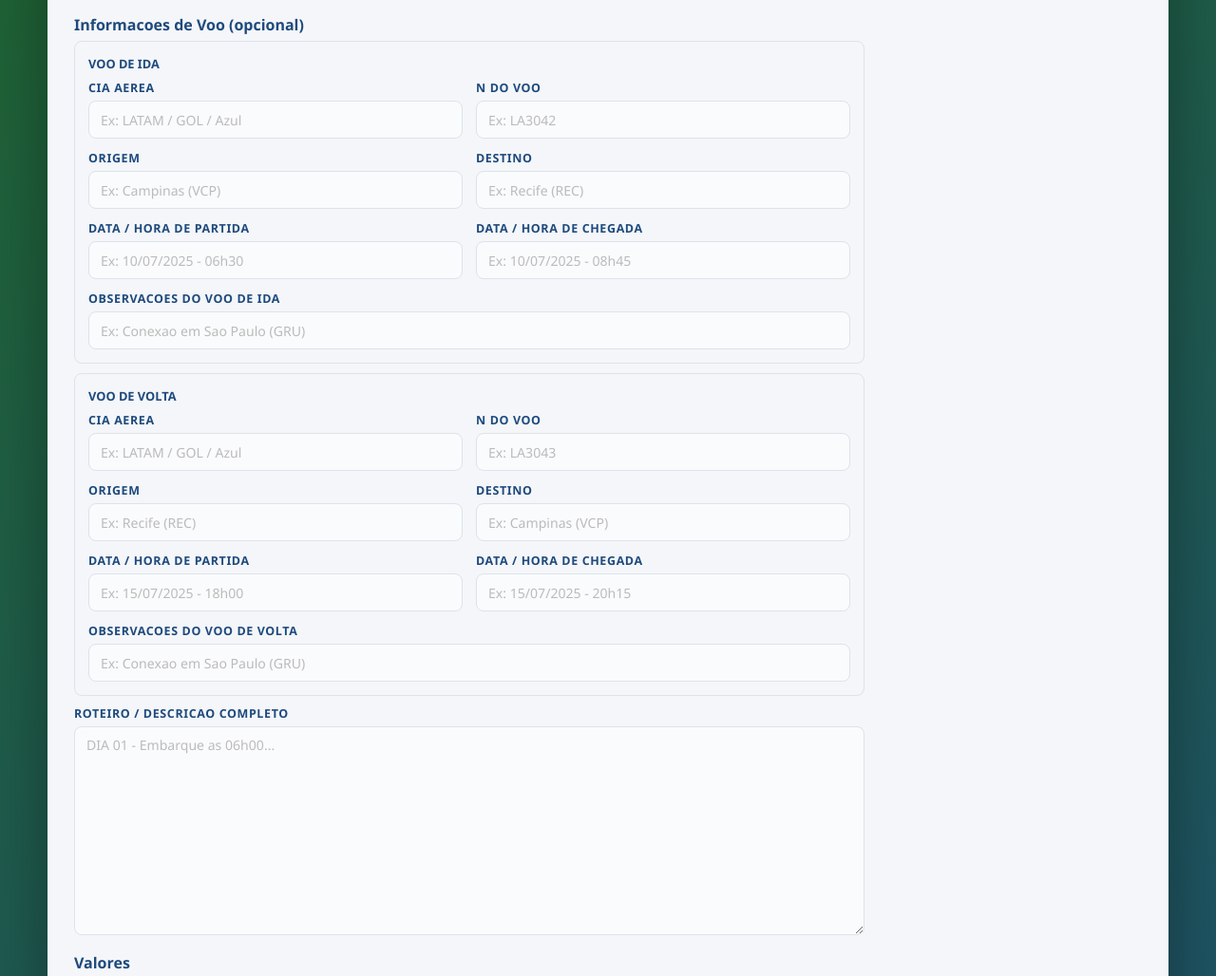
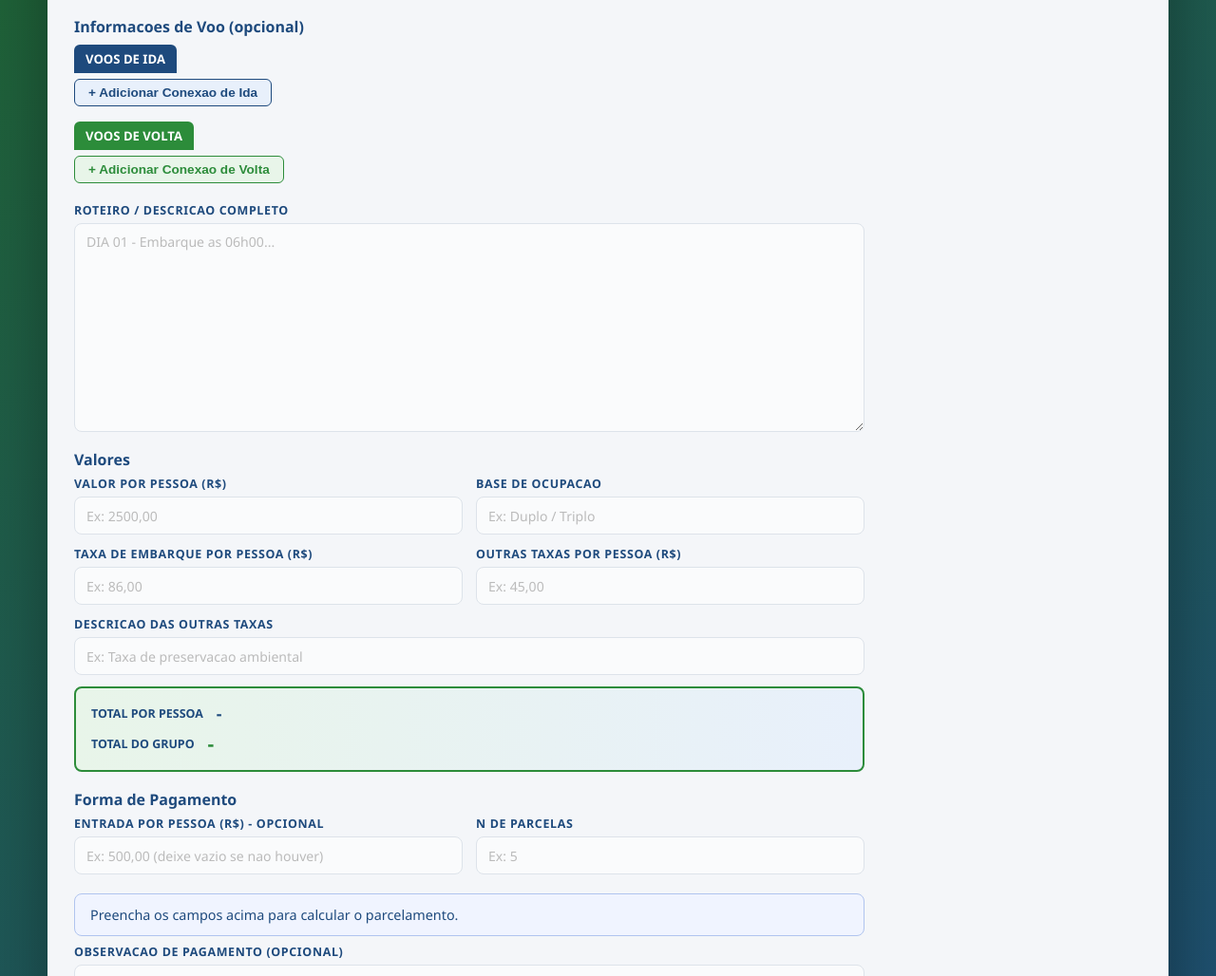
Before and after one commit to fernandoneto1210-sys/oficina-gerador-de-orcamentos, a plain HTML site: page index.html in a window 1280 px wide. Shown: the part 487-1515 px from the top of the page at 95% size. Drawn offline with nearby package versions, Linux system fonts and the light colour scheme.

Commit message:
Update index.html

```diff
--- a/index.html
+++ b/index.html
@@ -8,7 +8,6 @@
   <script src="https://cdnjs.cloudflare.com/ajax/libs/jspdf/2.5.1/jspdf.umd.min.js"></script>
 </head>
 <body>
-
 <div class="app-container">
 
   <header class="app-header">
@@ -43,7 +42,6 @@
 
       <h2>Dados do Orcamento</h2>
 
-      <!-- CLIENTE -->
       <div class="field-row">
         <div class="field-group">
           <label for="cliente">Nome do cliente</label>
@@ -93,109 +91,45 @@
       </div>
 
       <!-- VOOS -->
-      <div style="margin:18px 0 6px 0;">
+      <div style="margin:20px 0 8px 0;display:flex;align-items:center;gap:10px;">
         <strong style="color:#1e4a7d;font-size:1rem;">
           Informacoes de Voo (opcional)
         </strong>
       </div>
 
-      <div style="border:1.5px solid #dde3ea;border-radius:8px;
-                  padding:14px;margin-bottom:10px;">
-        <div style="font-size:0.8rem;font-weight:700;color:#1e4a7d;
-                    margin-bottom:8px;text-transform:uppercase;">
-          Voo de Ida
-        </div>
-        <div class="field-row">
-          <div class="field-group">
-            <label for="vooIdaCia">Cia Aerea</label>
-            <input type="text" id="vooIdaCia"
-                   placeholder="Ex: LATAM / GOL / Azul" />
-          </div>
-          <div class="field-group">
-            <label for="vooIdaNumero">N do Voo</label>
-            <input type="text" id="vooIdaNumero"
-                   placeholder="Ex: LA3042" />
-          </div>
-        </div>
-        <div class="field-row">
-          <div class="field-group">
-            <label for="vooIdaOrigem">Origem</label>
-            <input type="text" id="vooIdaOrigem"
-                   placeholder="Ex: Campinas (VCP)" />
-          </div>
-          <div class="field-group">
-            <label for="vooIdaDestino">Destino</label>
-            <input type="text" id="vooIdaDestino"
-                   placeholder="Ex: Recife (REC)" />
-          </div>
-        </div>
-        <div class="field-row">
-          <div class="field-group">
-            <label for="vooIdaPartida">Data / Hora de Partida</label>
-            <input type="text" id="vooIdaPartida"
-                   placeholder="Ex: 10/07/2025 - 06h30" />
-          </div>
-          <div class="field-group">
-            <label for="vooIdaChegada">Data / Hora de Chegada</label>
-            <input type="text" id="vooIdaChegada"
-                   placeholder="Ex: 10/07/2025 - 08h45" />
-          </div>
-        </div>
-        <div class="field-group">
-          <label for="vooIdaObs">Observacoes do voo de ida</label>
-          <input type="text" id="vooIdaObs"
-                 placeholder="Ex: Conexao em Sao Paulo (GRU)" />
+      <!-- VOOS DE IDA -->
+      <div style="margin-bottom:6px;">
+        <div style="background:#1e4a7d;color:#fff;font-size:0.82rem;
+                    font-weight:700;padding:6px 12px;border-radius:6px 6px 0 0;
+                    display:inline-block;">
+          VOOS DE IDA
         </div>
       </div>
+      <div id="containerVoosIda"></div>
+      <button type="button" id="btnAddVooIda"
+              style="margin-bottom:16px;padding:6px 14px;
+                     background:#e8f0fb;border:1.5px solid #1e4a7d;
+                     color:#1e4a7d;border-radius:6px;cursor:pointer;
+                     font-size:0.85rem;font-weight:600;">
+        + Adicionar Conexao de Ida
+      </button>
 
-      <div style="border:1.5px solid #dde3ea;border-radius:8px;
-                  padding:14px;margin-bottom:10px;">
-        <div style="font-size:0.8rem;font-weight:700;color:#1e4a7d;
-                    margin-bottom:8px;text-transform:uppercase;">
-          Voo de Volta
-        </div>
-        <div class="field-row">
-          <div class="field-group">
-            <label for="vooVoltaCia">Cia Aerea</label>
-            <input type="text" id="vooVoltaCia"
-                   placeholder="Ex: LATAM / GOL / Azul" />
-          </div>
-          <div class="field-group">
-            <label for="vooVoltaNumero">N do Voo</label>
-            <input type="text" id="vooVoltaNumero"
-                   placeholder="Ex: LA3043" />
-          </div>
-        </div>
-        <div class="field-row">
-          <div class="field-group">
-            <label for="vooVoltaOrigem">Origem</label>
-            <input type="text" id="vooVoltaOrigem"
-                   placeholder="Ex: Recife (REC)" />
-          </div>
-          <div class="field-group">
-            <label for="vooVoltaDestino">Destino</label>
-            <input type="text" id="vooVoltaDestino"
-                   placeholder="Ex: Campinas (VCP)" />
-          </div>
-        </div>
-        <div class="field-row">
-          <div class="field-group">
-            <label for="vooVoltaPartida">Data / Hora de Partida</label>
-            <input type="text" id="vooVoltaPartida"
-                   placeholder="Ex: 15/07/2025 - 18h00" />
-          </div>
-          <div class="field-group">
-            <label for="vooVoltaChegada">Data / Hora de Chegada</label>
-            <input type="text" id="vooVoltaChegada"
-                   placeholder="Ex: 15/07/2025 - 20h15" />
-          </div>
-        </div>
-        <div class="field-group">
-          <label for="vooVoltaObs">Observacoes do voo de volta</label>
-          <input type="text" id="vooVoltaObs"
-                 placeholder="Ex: Conexao em Sao Paulo (GRU)" />
+      <!-- VOOS DE VOLTA -->
+      <div style="margin-bottom:6px;">
+        <div style="background:#2c8c3a;color:#fff;font-size:0.82rem;
+                    font-weight:700;padding:6px 12px;border-radius:6px 6px 0 0;
+                    display:inline-block;">
+          VOOS DE VOLTA
         </div>
       </div>
+      <div id="containerVoosVolta"></div>
+      <button type="button" id="btnAddVooVolta"
+              style="margin-bottom:20px;padding:6px 14px;
+                     background:#e8f5e9;border:1.5px solid #2c8c3a;
+                     color:#2c8c3a;border-radius:6px;cursor:pointer;
+                     font-size:0.85rem;font-weight:600;">
+        + Adicionar Conexao de Volta
+      </button>
 
       <!-- ROTEIRO -->
       <div class="field-group">
@@ -245,20 +179,16 @@
       <div style="background:linear-gradient(90deg,#e8f5e9,#e8f0fb);
                   border:2px solid #2c8c3a;border-radius:8px;
                   padding:14px 16px;margin:10px 0;">
-        <div style="display:flex;align-items:center;gap:14px;flex-wrap:wrap;
-                    margin-bottom:6px;">
+        <div style="display:flex;align-items:center;gap:14px;
+                    flex-wrap:wrap;margin-bottom:6px;">
           <span style="font-size:0.78rem;font-weight:700;color:#1e4a7d;
-                       text-transform:uppercase;letter-spacing:0.05em;">
-            Total por pessoa
-          </span>
+                       text-transform:uppercase;">Total por pessoa</span>
           <span id="totalPorPessoa"
                 style="font-size:1.1rem;font-weight:800;color:#1e4a7d;">-</span>
         </div>
         <div style="display:flex;align-items:center;gap:14px;flex-wrap:wrap;">
           <span style="font-size:0.78rem;font-weight:700;color:#1e4a7d;
-                       text-transform:uppercase;letter-spacing:0.05em;">
-            Total do grupo
-          </span>
+                       text-transform:uppercase;">Total do grupo</span>
           <span id="totalCalculado"
                 style="font-size:1.3rem;font-weight:800;color:#2c8c3a;">-</span>
           <span id="totalDetalhe"
@@ -293,7 +223,7 @@
       </div>
 
       <div class="field-group">
-        <label for="pagamento">Forma de pagamento (texto livre adicional)</label>
+        <label for="pagamento">Observacao de pagamento (opcional)</label>
         <textarea id="pagamento" rows="2"
           placeholder="Ex: Pagamento via PIX ou cartao de credito..."></textarea>
       </div>
@@ -303,7 +233,7 @@
         <div class="field-group">
           <label for="inclui">O pacote inclui</label>
           <textarea id="inclui" rows="4"
-            placeholder="Ex: Transporte, hospedagem com cafe da manha..."></textarea>
+            placeholder="Ex: Transporte, hospedagem..."></textarea>
         </div>
         <div class="field-group">
           <label for="naoInclui">Nao inclui</label>
@@ -316,7 +246,7 @@
       <div class="field-group">
         <label for="observacoes">Observacoes / condicoes gerais</label>
         <textarea id="observacoes" rows="4"
-          placeholder="Ex: Precos sujeitos a alteracao sem aviso previo..."></textarea>
+          placeholder="Ex: Precos sujeitos a alteracao..."></textarea>
       </div>
 
       <div class="actions">
@@ -337,9 +267,7 @@
           0
         </span>
       </h2>
-      <p class="sidebar-hint">
-        Clique para carregar &middot; X para excluir
-      </p>
+      <p class="sidebar-hint">Clique para carregar &middot; X para excluir</p>
       <input type="text" id="campoBusca"
              placeholder="Buscar orcamento..."
              oninput="filtrarLista()"
@@ -348,7 +276,6 @@
                     box-sizing:border-box;" />
       <ul class="orcamentos-list" id="listaOrcamentos"></ul>
     </aside>
-
   </div>
 
   <footer class="app-footer">
@@ -365,7 +292,6 @@
   </footer>
 
 </div>
-
 <script src="script.js"></script>
 </body>
 </html>
```
